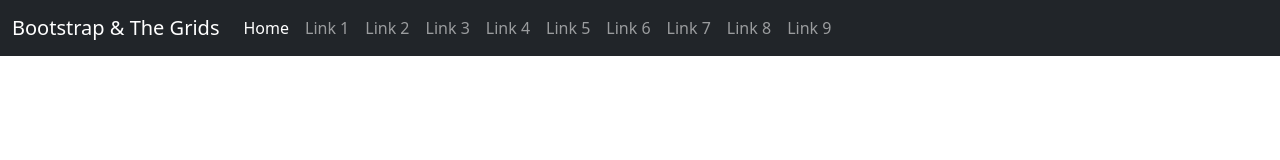
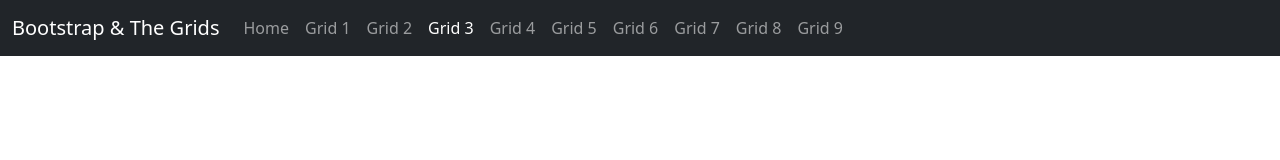
Before and after one commit to JenniferShank/Bootstrap-Grids, a plain HTML site: page grid3.html in a window 1280 px wide. Shown: the top 160 px of the page. Drawn offline with nearby package versions, Linux system fonts and the light colour scheme.

Commit message:
Updated Index and Grid 3

```diff
--- a/grid3.html
+++ b/grid3.html
@@ -31,34 +31,34 @@
                 <div class="collapse navbar-collapse" id="navbarSupportedContent">
                     <ul class="navbar-nav me-auto mb-2 mb-lg-0">
                         <li class="nav-item">
-                            <a class="nav-link active" aria-current="page" href="/index.html">Home</a>
+                            <a class="nav-link" aria-current="page" href="/index.html">Home</a>
                         </li>
                         <li class="nav-item">
-                            <a class="nav-link" href="grid1.html">Link 1</a>
+                            <a class="nav-link" href="grid1.html">Grid 1</a>
                         </li>
                         <li class="nav-item">
-                            <a class="nav-link" href="grid2.html">Link 2</a>
+                            <a class="nav-link" href="grid2.html">Grid 2</a>
                         </li>
                         <li class="nav-item">
-                            <a class="nav-link" href="grid3.html">Link 3</a>
+                            <a class="nav-link active" href="grid3.html">Grid 3</a>
                         </li>
                         <li class="nav-item">
-                            <a class="nav-link" href="grid4.html">Link 4</a>
+                            <a class="nav-link" href="grid4.html">Grid 4</a>
                         </li>
                         <li class="nav-item">
-                            <a class="nav-link" href="grid5.html">Link 5</a>
+                            <a class="nav-link" href="grid5.html">Grid 5</a>
                         </li>
                         <li class="nav-item">
-                            <a class="nav-link" href="grid6.html">Link 6</a>
+                            <a class="nav-link" href="grid6.html">Grid 6</a>
                         </li>
                         <li class="nav-item">
-                            <a class="nav-link" href="grid7.html">Link 7</a>
+                            <a class="nav-link" href="grid7.html">Grid 7</a>
                         </li>
                         <li class="nav-item">
-                            <a class="nav-link" href="grid8.html">Link 8</a>
+                            <a class="nav-link" href="grid8.html">Grid 8</a>
                         </li>
                         <li class="nav-item">
-                            <a class="nav-link" href="grid9.html">Link 9</a>
+                            <a class="nav-link" href="grid9.html">Grid 9</a>
                         </li>
                     </ul>
                 </div>
```
Also changed, not shown: index.html (+13 -12 lines).
